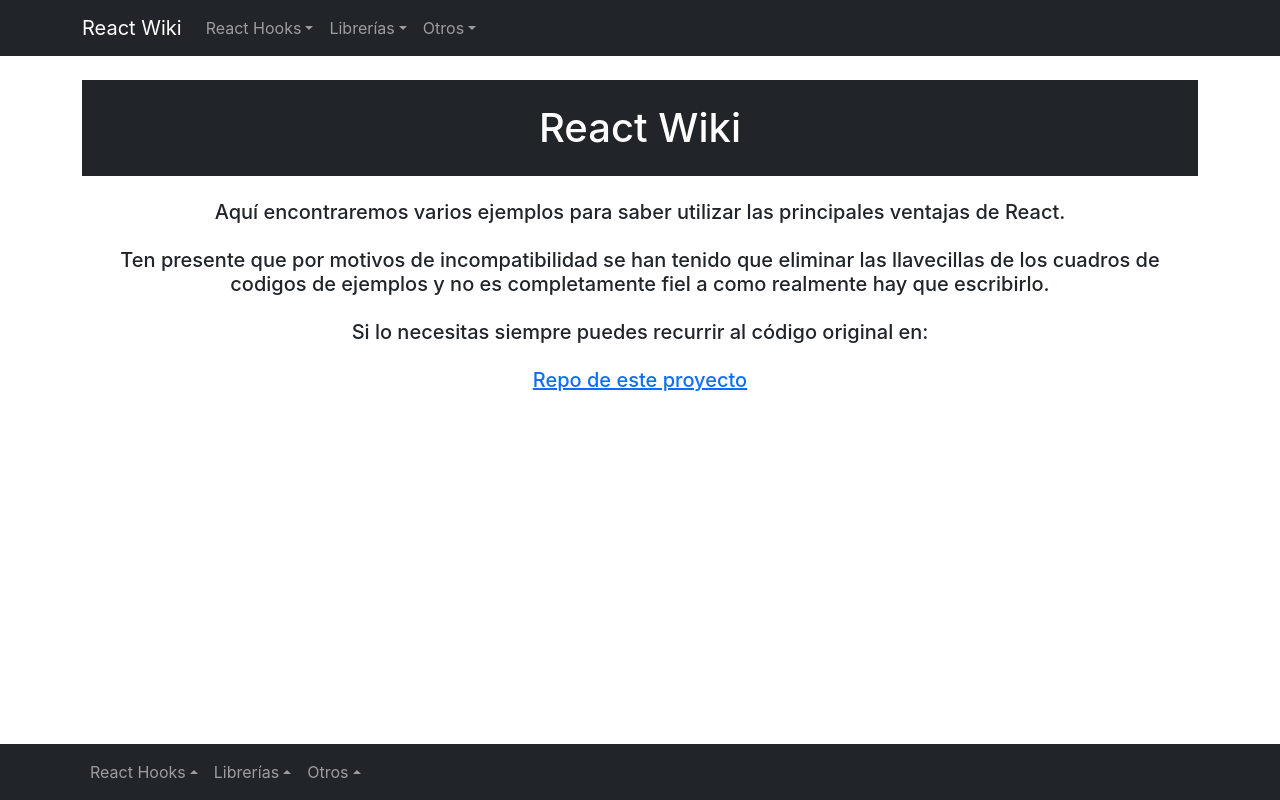
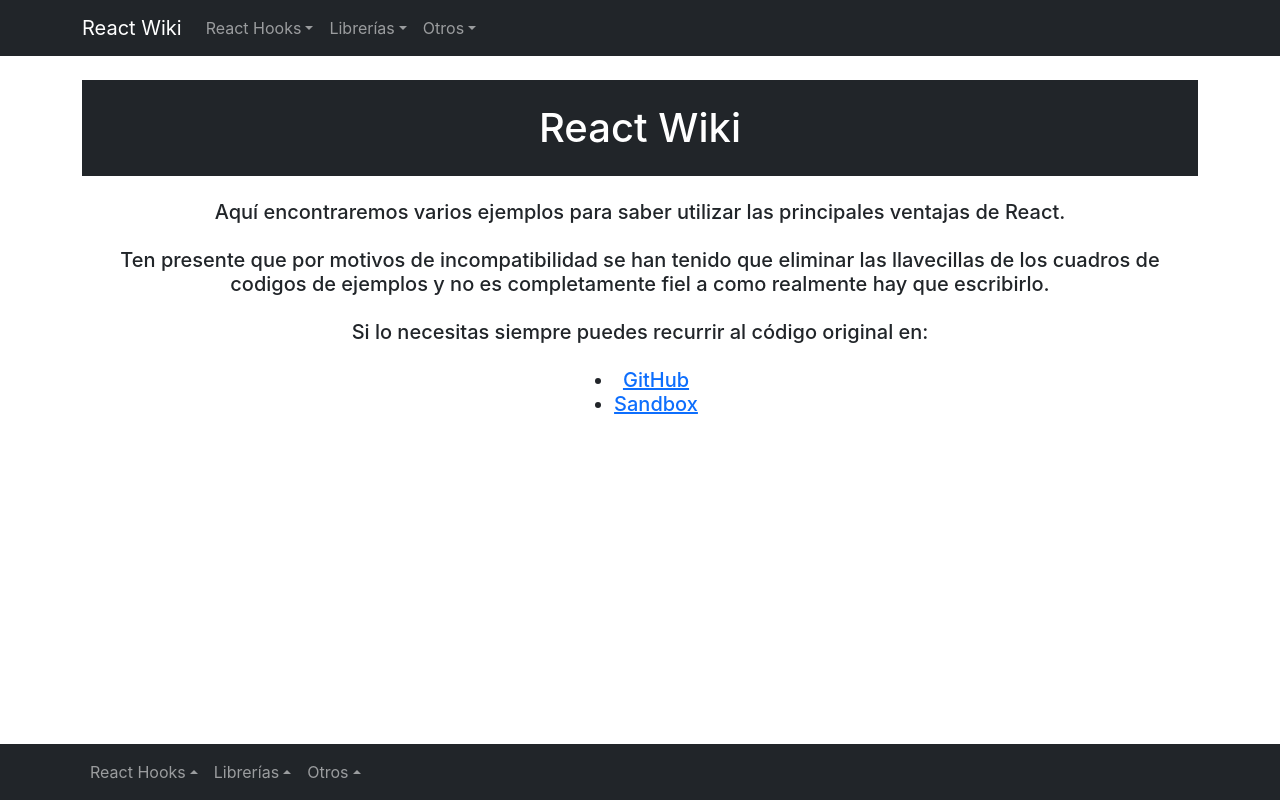
Before and after one commit to AntonioMCV/reactwiki, a React (Create React App) app: page / in a window 1280 px wide. Built offline with nearby package versions, Linux system fonts and the light colour scheme.

Commit message:
feat: (homePage, moduleCSSPage) - Added more info

```diff
--- a/src/components/LoginUseEffect.js
+++ b/src/components/LoginUseEffect.js
@@ -1,4 +1,6 @@
 import React, {useState, useEffect} from "react";
+
+//Para usar el moduleCSS nuestro archivo tiene que terminar en .module.css
 import classes from './LoginUseEffect.module.css';
 
 const LoginUseEffect = () => {
--- a/src/pages/HomePage.js
+++ b/src/pages/HomePage.js
@@ -1,17 +1,43 @@
 const HomePage = () => {
   return (
     <>
-      <h1 className="bg-dark text-white text-center my-4 py-4">
-        React Wiki
-      </h1>
+      <h1 className="bg-dark text-white text-center my-4 py-4">React Wiki</h1>
       <h5 className="text-center mb-5">
-        Aquí encontraremos varios ejemplos para saber utilizar las principales ventajas de React.<br/><br/>
-        Ten presente que por motivos de incompatibilidad se han tenido que eliminar las llavecillas de los cuadros de codigos de ejemplos y no es completamente fiel a como realmente hay que escribirlo.<br/><br/>
-        Si lo necesitas siempre puedes recurrir al código original en:<br/><br/>
-        <a href="https://github.com/AntonioMCV/reactwiki" target="_blank" rel="noreferrer">Repo de este proyecto</a>
+        Aquí encontraremos varios ejemplos para saber utilizar las principales
+        ventajas de React.
+        <br />
+        <br />
+        Ten presente que por motivos de incompatibilidad se han tenido que
+        eliminar las llavecillas de los cuadros de codigos de ejemplos y no es
+        completamente fiel a como realmente hay que escribirlo.
+        <br />
+        <br />
+        Si lo necesitas siempre puedes recurrir al código original en:
+        <br />
+        <br />
+        <ul className="d-inline-block">
+          <li>
+            <a
+              href="https://github.com/AntonioMCV/reactwiki"
+              target="_blank"
+              rel="noreferrer"
+            >
+              GitHub
+            </a>
+          </li>
+          <li>
+            <a
+              href="https://codesandbox.io/s/github/AntonioMCV/reactwiki"
+              target="_blank"
+              rel="noreferrer"
+            >
+              Sandbox
+            </a>
+          </li>
+        </ul>
       </h5>
     </>
-  )
-}
+  );
+};
 
-export default HomePage
+export default HomePage;
--- a/src/pages/otros/ModuleCSSPage.js
+++ b/src/pages/otros/ModuleCSSPage.js
@@ -7,9 +7,52 @@ const ModuleCSSPage = () => {
       <h1 className="bg-dark text-white text-center my-4 py-4">ModuleCSS</h1>
       <p className="alert alert-secondary">
         Gracias a los <b>estilos CSS modulares</b> podemos hacer que los estilos se apliquen a un solo componente <b>evitando una indeseada propagación</b>.<br/><br/>
-        Inspecciona el código del proyecto y comprueba como van apareciendo los console.log según el caso en las funcciones de useEffect, y como se aplican los estilos modulares.<br/><br/>
+        Para ello <b>es necesario que el archivo CSS acabe en .module.css</b> en este ejemplo usamos "LoginUseEffect.module.css"
+
+        Le ponemos nombre a la variable que lo importa y la usamos en nuestro HTML.<br/><br/>
+
+        Inspecciona el código del proyecto para ver como se aplican los estilos modulares.<br/><br/>
       </p>
       <LoginUseEffect />
+      <pre className="border border-dark bg-light my-5">
+        Para usar el moduleCSS nuestro archivo CSS tiene que terminar en .module.css<br/>
+        <b>import classes from './LoginUseEffect.module.css';</b><br/><br/>
+        &lt;form onSubmit=submitHandler className=<b>classes.login</b>&gt;<br/>
+        &nbsp;&lt;div<br/>
+        &nbsp;&nbsp;className=`<b>$classes.control</b> $<br/>
+        &nbsp;&nbsp;&nbsp;emailIsValid === false ? <b>classes.invalid</b> : ''<br/>
+        &nbsp;&nbsp;`<br/>
+        &nbsp;&gt;<br/>
+        &nbsp;&nbsp;&lt;label htmlFor="email"&gt;E-Mail&lt;/label&gt;<br/>
+        &nbsp;&nbsp;&lt;input<br/>
+        &nbsp;&nbsp;&nbsp;type="email"<br/>
+        &nbsp;&nbsp;&nbsp;id="email"<br/>
+        &nbsp;&nbsp;&nbsp;value=enteredEmail<br/>
+        &nbsp;&nbsp;&nbsp;onChange=emailChangeHandler<br/>
+        &nbsp;&nbsp;&nbsp;onBlur=validateEmailHandler<br/>
+        &nbsp;&nbsp;/&gt;<br/>
+        &nbsp;&lt;/div&gt;<br/>
+        &nbsp;&lt;div<br/>
+        &nbsp;&nbsp;className=`<b>$classes.control</b> $<br/>
+        &nbsp;&nbsp;&nbsp;passwordIsValid === false ? <b>classes.invalid</b> : ''<br/>
+        &nbsp;&nbsp;`<br/>
+        &nbsp;&gt;<br/>
+        &nbsp;&nbsp;&lt;label htmlFor="password"&gt;Password&lt;/label&gt;<br/>
+        &nbsp;&nbsp;&lt;input<br/>
+        &nbsp;&nbsp;&nbsp;type="password"<br/>
+        &nbsp;&nbsp;&nbsp;id="password"<br/>
+        &nbsp;&nbsp;&nbsp;value=enteredPassword<br/>
+        &nbsp;&nbsp;&nbsp;onChange=passwordChangeHandler<br/>
+        &nbsp;&nbsp;&nbsp;onBlur=validatePasswordHandler<br/>
+        &nbsp;&nbsp;/&gt;<br/>
+        &nbsp;&lt;/div&gt;<br/>
+        &nbsp;&lt;div className=<b>classes.actions</b>&gt;<br/>
+        &nbsp;&nbsp;&lt;button type="submit" className=<b>classes.button</b> disabled=!formIsValid&gt;<br/>
+        &nbsp;&nbsp;&nbsp;Login<br/>
+        &nbsp;&nbsp;&lt;/button&gt;<br/>
+        &nbsp;&lt;/div&gt;<br/>
+        &lt;/form&gt;<br/>
+      </pre>
     </>
   )
 }
```
